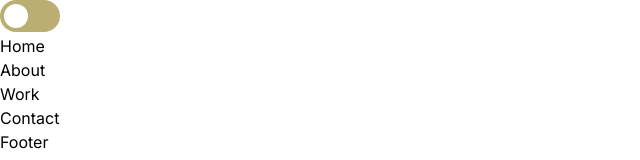
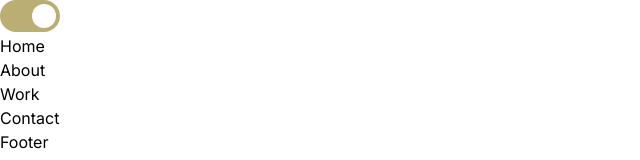
Before and after one commit to BillyCWood/FullStackPortfolio, a Nuxt app: page / in a window 1280 px wide. Shown: the top 160 px of the page, without its empty margins (0-640 px from the left). Built offline with nearby package versions, Linux system fonts and the light colour scheme; what tailgrids would draw is missing.

Commit message:
flipped toggle switch

```diff
--- a/app.vue
+++ b/app.vue
@@ -18,7 +18,7 @@ const toggleDark = useToggle(isDark);
   <div>
       <header>
         <button @click="toggleDark()">
-          <span class="flex h-8 w-[60px] items-center rounded-full p-1 duration-200" :class="{ 'bg-primary-light justify-end': isDark, 'bg-secondary-light': !isDark }">
+          <span class="flex h-8 w-[60px] items-center rounded-full p-1 duration-200" :class="{ 'bg-primary-light': isDark, 'bg-secondary-light justify-end': !isDark }">
             <span class="h-6 w-6 rounded-full bg-white duration-200" />
           </span>
         </button>
```
